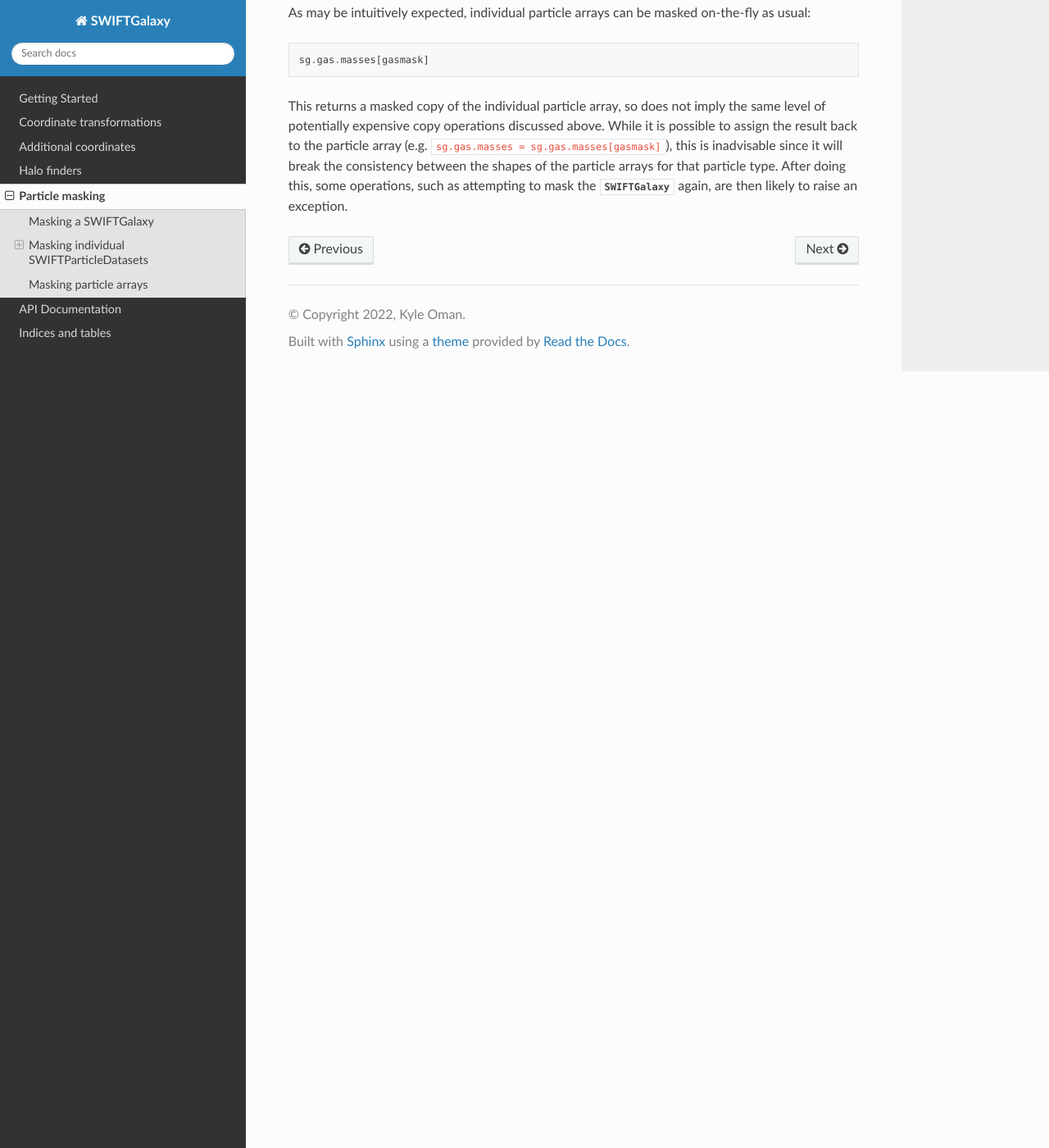
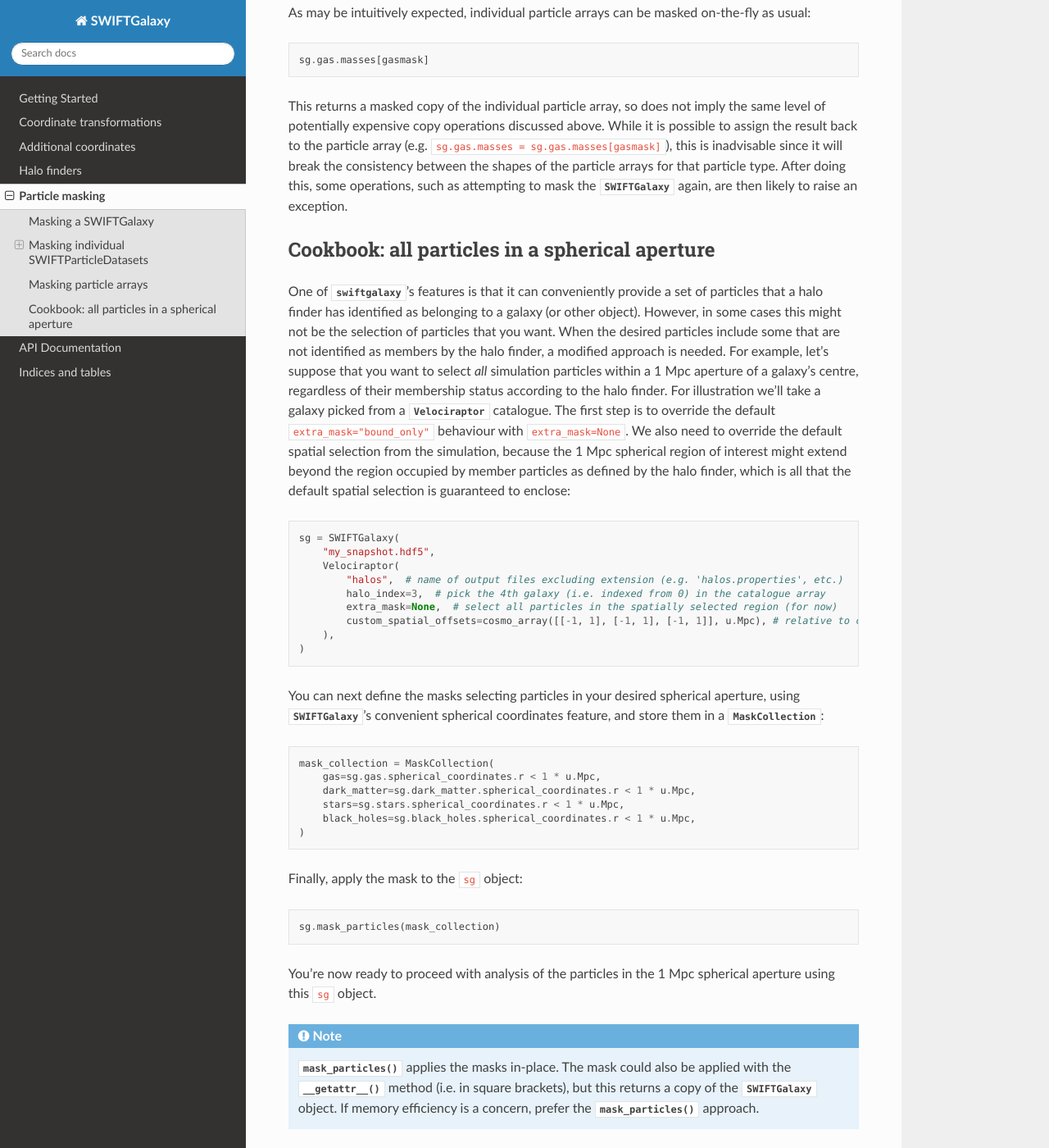
Before and after one commit to SWIFTSIM/swiftgalaxy, a Sphinx documentation site: the page built from docs/source/masking/index.rst, in a window 1280 px wide and 1400 px high, scrolled down 2625 px. Shown: the whole window at 82% size. Built offline with Sphinx 7.4.7 and the Read the Docs theme 2.0.0, drawn with Linux system fonts in a browser that asks for light colours.

Commit message:
Add cookbook example for spherical aperture selection.

```diff
--- a/docs/source/masking/index.rst
+++ b/docs/source/masking/index.rst
@@ -89,3 +89,43 @@ As may be intuitively expected, individual particle arrays can be masked on-the-
     sg.gas.masses[gasmask]
 
 This returns a masked copy of the individual particle array, so does not imply the same level of potentially expensive copy operations discussed above. While it is possible to assign the result back to the particle array (e.g. ``sg.gas.masses = sg.gas.masses[gasmask]``), this is inadvisable since it will break the consistency between the shapes of the particle arrays for that particle type. After doing this, some operations, such as attempting to mask the :class:`~swiftgalaxy.reader.SWIFTGalaxy` again, are then likely to raise an exception.
+
+Cookbook: all particles in a spherical aperture
+-----------------------------------------------
+
+One of :mod:`swiftgalaxy`'s features is that it can conveniently provide a set of particles that a halo finder has identified as belonging to a galaxy (or other object). However, in some cases this might not be the selection of particles that you want. When the desired particles include some that are not identified as members by the halo finder, a modified approach is needed. For example, let's suppose that you want to select *all* simulation particles within a 1 Mpc aperture of a galaxy's centre, regardless of their membership status according to the halo finder. For illustration we'll take a galaxy picked from a :class:`~swiftgalaxy.halo_finders.Velociraptor` catalogue. The first step is to override the default ``extra_mask="bound_only"`` behaviour with ``extra_mask=None``. We also need to override the default spatial selection from the simulation, because the 1 Mpc spherical region of interest might extend beyond the region occupied by member particles as defined by the halo finder, which is all that the default spatial selection is guaranteed to enclose:
+
+.. code-block:: python
+
+    sg = SWIFTGalaxy(
+        "my_snapshot.hdf5",
+	Velociraptor(
+	    "halos",  # name of output files excluding extension (e.g. 'halos.properties', etc.)
+	    halo_index=3,  # pick the 4th galaxy (i.e. indexed from 0) in the catalogue array
+	    extra_mask=None,  # select all particles in the spatially selected region (for now)
+	    custom_spatial_offsets=cosmo_array([[-1, 1], [-1, 1], [-1, 1]], u.Mpc), # relative to centre
+	),
+    )
+
+You can next define the masks selecting particles in your desired spherical aperture, using :class:`~swiftgalaxy.reader.SWIFTGalaxy`'s convenient spherical coordinates feature, and store them in a :class:`~swiftgalaxy.masks.MaskCollection`:
+
+.. code-block:: python
+
+    mask_collection = MaskCollection(
+        gas=sg.gas.spherical_coordinates.r < 1 * u.Mpc,
+        dark_matter=sg.dark_matter.spherical_coordinates.r < 1 * u.Mpc,
+        stars=sg.stars.spherical_coordinates.r < 1 * u.Mpc,
+        black_holes=sg.black_holes.spherical_coordinates.r < 1 * u.Mpc,
+    )
+
+Finally, apply the mask to the ``sg`` object:
+
+.. code-block:: python
+
+   sg.mask_particles(mask_collection)
+
+You're now ready to proceed with analysis of the particles in the 1 Mpc spherical aperture using this ``sg`` object.
+
+.. note::
+
+   :meth:`~swiftgalaxy.reader.SWIFTGalaxy.mask_particles` applies the masks in-place. The mask could also be applied with the :meth:`~swiftgalaxy.reader.SWIFTGalaxy.__getattr__` method (i.e. in square brackets), but this returns a copy of the :class:`~swiftgalaxy.reader.SWIFTGalaxy` object. If memory efficiency is a concern, prefer the :meth:`~swiftgalaxy.reader.SWIFTGalaxy.mask_particles` approach.
```
